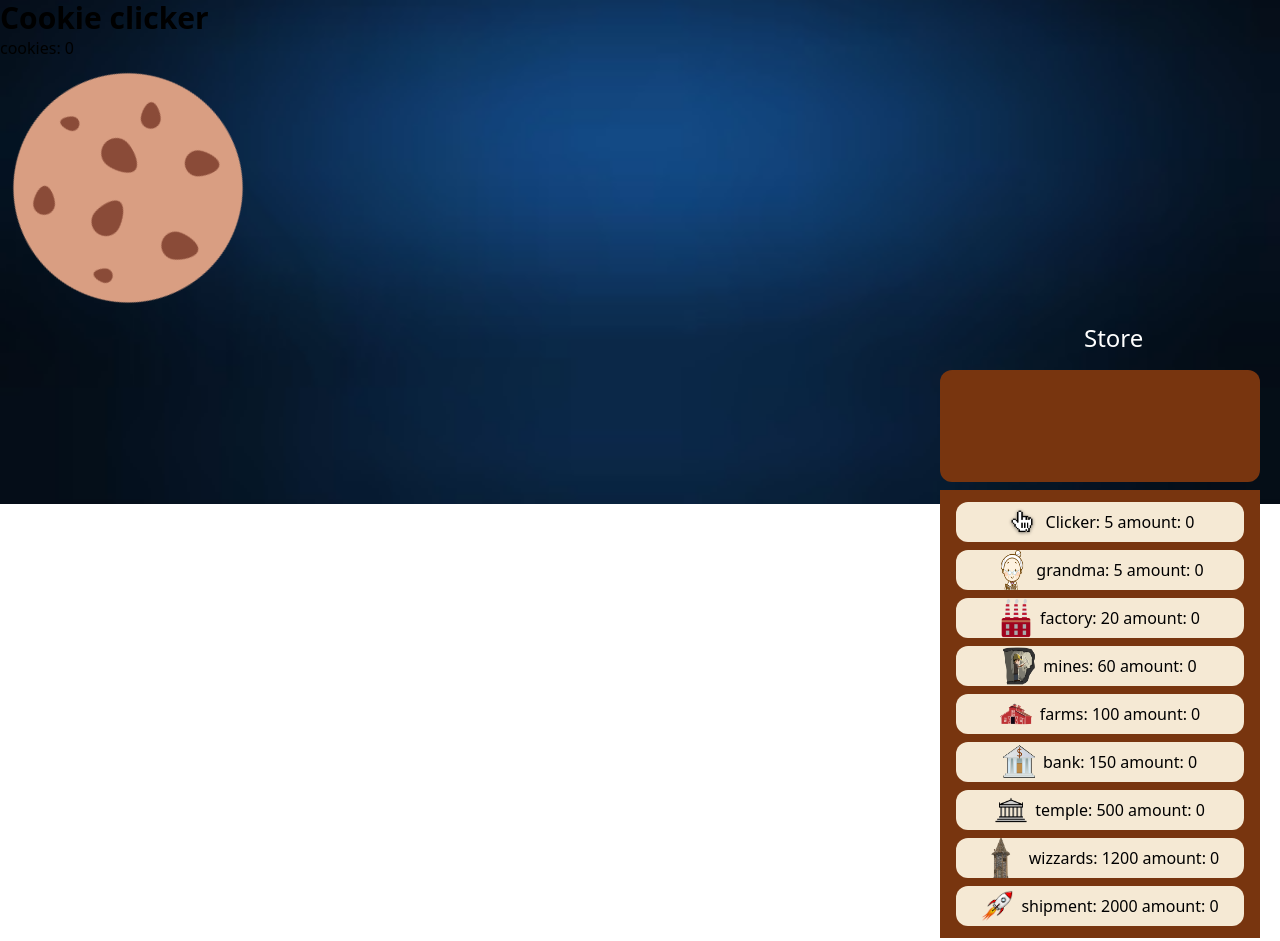
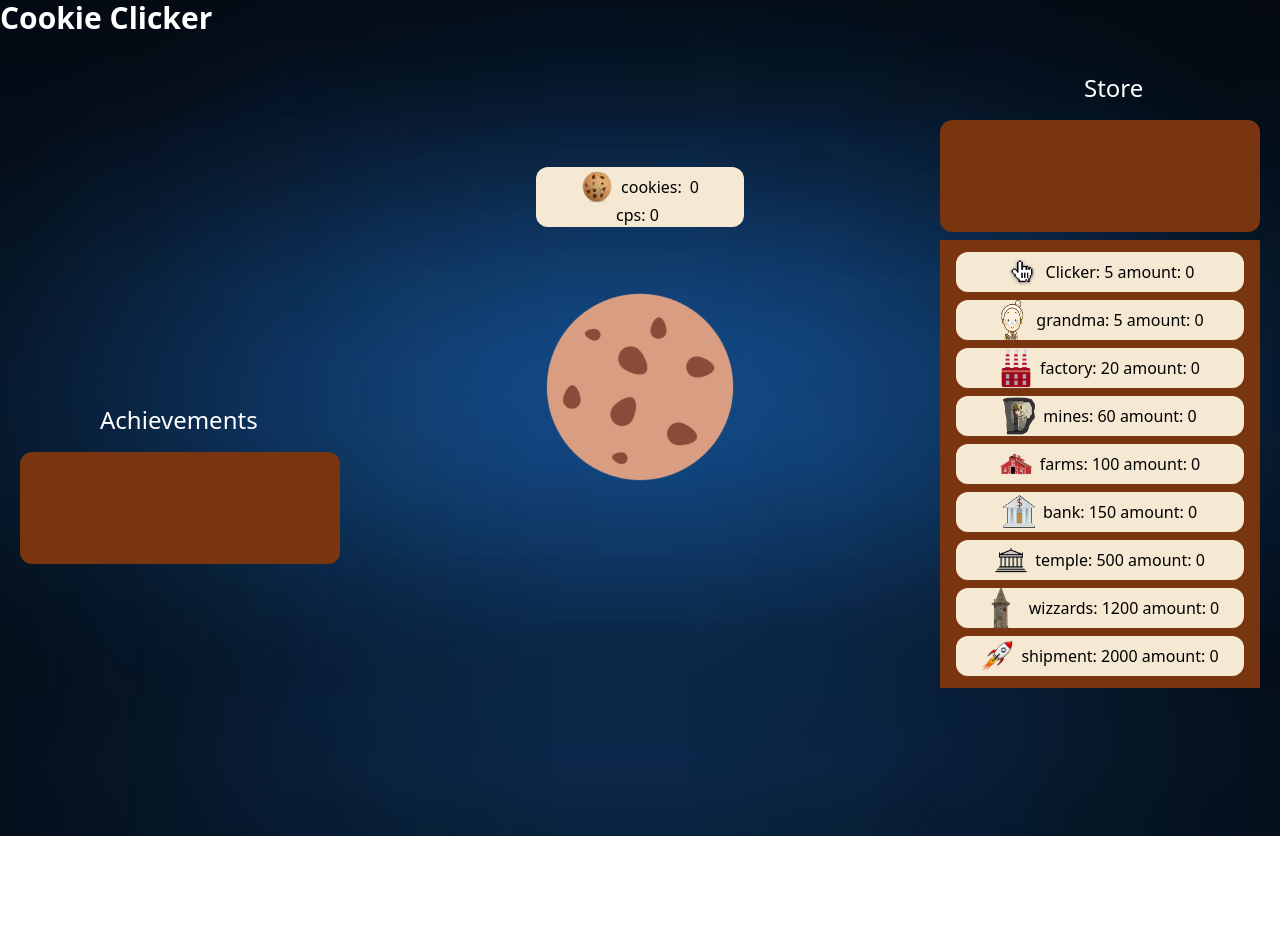
Before and after one commit to Ziad6700/cookie-clicker, a website: page index.html in a window 1280 px wide. After the commit the page ends 836 px from the top, so only its background shows below. Drawn offline with Linux system fonts and the light colour scheme.

Commit message:
De Cookie-Clicker wit kleur gaaf.

```diff
--- a/index.html
+++ b/index.html
@@ -7,19 +7,37 @@
 </head>
 <body class="bg-cover bg-center w-screen overflow-x-hidden overflow-hidden">
   <header>
-  <h1 class="text-3xl font-bold underline">
-    Cookie clicker
+  <h1 class="text-3xl font-bold underline text-white">
+    Cookie Clicker
   </h1>
 </header>
-
-<main>
-  <h3>cookies: <span id="counter">0</span></h3>
-  <button onclick="cookieClicker1.plusCookies()">
-  <img src="./images/PerfectCookie.webp" class="w-40 animate-spin-slow">
+  <main class="relative h-screen flex items-center justify-center">
+    <div class="w-fit mx-auto mb-52 flex flex-col items-center space-y-4 ">
+      <div class="bg-[#F5E9D4] w-52 h-15 rounded-xl">
+        <h4 class="flex items-center justify-center gap-2 mt-1"><img class="w-8 h-8" src="./images/cookie.png"> cookies: <span id="counter">0</span></h4>
+        <h4 class="ml-20" ><span class="" id="cookiesPerSecond">cps: 0</span></h4>
+      </div>
+      <div class="mt-10">
+        <button class=" mt-10" onclick="cookieClicker1.plusCookies()">
+          <img src="./images/PerfectCookie.webp" class="w-52 animate-spin-slow cursor-pointer">
         </button>
       </div>
     </div>
 
+    <div class="absolute left-5 flex flex-col gap-2 h-120 rounded-xl mt-24">
+      <h2 class="text-white text-2xl ml-20 mb-2">Achievements</h2>
+      <div class="flex flex-row flex-wrap bg-[#78350F] gap-3 p-2 rounded-xl h-28 w-80">
+        <button title="congrats on your first 100 cookies" id="cookieAchievement" class="h-10 w-10 rounded-md hidden"><img id="cookieAchieve" class="w-9 h-8" src="./images/cookieachievement.png"></button>
+        <button title="congrats on your first 5 grandma's" id="grandmaAchievement" class="h-10 w-10 rounded-md hidden"><img id="grandmaAchieve" class="w-9 h-8" src="./images/grandmaachievement.webp"></button>
+        <button title="congrats on your first 5 factories" id="factoryAchievement" class="h-10 w-10 rounded-md hidden"><img id="factoryAchieve" class="w-9 h-8" src="./images/factoryachievement.png"></button>
+        <button title="congrats on your first 5 mines" id="mineAchievement" class="h-10 w-10 rounded-md hidden"><img id="mineAchieve" class="w-9 h-8" src="./images/mineachievement.png"></button>
+        <button title="congrats on your first 5 farms" id="farmAchievement" class="h-10 w-10 rounded-md hidden"><img id="farmAchieve" class="w-9 h-8" src="./images/farmachievement.png"></button>
+        <button title="congrats on your first 5 banks" id="bankAchievement" class="h-10 w-10 rounded-md hidden"><img id="bankAchieve" class="w-9 h-8" src="./images/bankachievement.png"></button>
+        <button title="congrats on your first 5 temples" id="templeAchievement" class="h-10 w-10 rounded-md hidden"><img id="templeAchieve" class="w-9 h-8" src="./images/templeachievement.png"></button>
+        <button title="congrats on your first 5 wizzards" id="wizzardAchievement" class="h-10 w-10 rounded-md hidden"><img id="wizzardAchieve" class="w-9 h-8" src="./images/wizzardachievement.png"></button>
+        <button title="congrats on your first 5 shipments" id="shipmentAchievement" class="h-10 w-10 rounded-md hidden"><img id="shipmentAchieve" class="w-9 h-8" src="./images/shipmentachievement.png"></button>
+      </div>
+    </div>
 
     <div class="absolute right-96">
       <div id="notEnoughCookies" class="flex flex-row flex-wrap bg-gray-800 gap-3 p-2 rounded-xl h-10 w-52 animate-pulse-heart hidden">
@@ -27,51 +45,34 @@
       </div>
     </div>
 
-
     <div class="absolute right-5 flex flex-col gap-2 h-120 rounded-xl">
-
       <h2 class="text-white text-2xl ml-36 mb-2">Store</h2>
 
       <div class="flex flex-row flex-wrap bg-[#78350F] gap-3 p-2 rounded-xl h-28 w-80">
         <button title="upgrade grandma: 10 cookies" class="hidden h-10 w-10 rounded-md upgradeicon" id="priceGrandmaUpgrade" onclick="grannyBooster.grannyUpgrade()"><img class="w-8 h-8" src="./images/lovegranny.webp"></button>
-
         <button title="upgrade factory: 10 cookies" class="hidden h-10 w-10 rounded-md" id="priceFactoryUpgrade" onclick="factoryBooster.factoriesUpgrade()"><img class="w-8 h-8" src="./images/factorylove.png"></button>
-
         <button title="upgrade mine: 10 cookies" class="hidden h-10 w-10 rounded-md" id="priceMineUpgrade" onclick="mineBooster.mineUpgrade()"><img class="w-8 h-8" src="./images/minelove.png"></button>
-
         <button title="upgrade farm: 10 cookies" class="hidden h-10 w-10 rounded-md" id="priceFarmUpgrade" onclick="farmBooster.farmUpgrade()"><img class="w-8 h-8" src="./images/watercanlove.webp"></button>
-
         <button title="upgrade bank: 10 cookies" class="hidden h-10 w-10 rounded-md" id="priceBankUpgrade" onclick="bankBooster.bankUpgrade()"><img class="w-8 h-8" src="./images/moneysack.webp"></button>
-
         <button title="upgrade temple: 10 cookies" class="hidden h-10 w-10 rounded-md" id="priceTempleUpgrade" onclick="templeBooster.templeUpgrade()"><img class="w-8 h-8" src="./images/minetorch.png"></button>
-
         <button title="upgrade wizzards: 10 cookies" class="hidden h-10 w-10 rounded-md" id="priceWizzardTowerUpgrade" onclick="wizzardTowerBooster.wizzardTowerUpgrade()"><img class="w-8 h-8" src="./images/wizzard.png"></button>
-
         <button title="upgrade shipment: 10 cookies" class="hidden h-10 w-10 rounded-md" id="priceShipmentUpgrade" onclick="shipmentBooster.shipmentUpgrade()"><img class="w-8 h-8" src="./images/rocketlove.png"></button>
       </div>
 
       <div class="flex flex-col gap-2 bg-[#78350F] h-112 w-80 mb-28">
         <button class="bg-[#F5E9D4] flex items-center justify-center gap-2 w-72 h-10 mt-3 ml-4 rounded-xl" id="priceClicker" onclick="clickerUpgrade.clickUpgrade()"><img src="./images/cursor.png" class="w-8 h-8" alt="cursor">Clicker: 5 amount: 0</button>
-
         <button class="bg-[#F5E9D4] flex items-center justify-center gap-2 w-72 h-10 ml-4 rounded-xl" id="grandma" onclick="grandma.buy()"><img src="./images/grandma.png" class="w-8 h-10 rounded" alt="grandma"> grandma: 5 amount: 0</button>
-
         <button class="bg-[#F5E9D4] flex items-center justify-center gap-2 w-72 h-10 ml-4 rounded-xl" id="factory" onclick="factory.buy()"><img src="./images/factory.webp" class="w-8 h-10" alt="factory"> factory: 20 amount: 0</button>
-
         <button class="bg-[#F5E9D4] flex items-center justify-center gap-2 w-72 h-10 ml-4 rounded-xl" id="mines" onclick="mines.buy()"><img src="./images/mine.png" class="w-8 h-10" alt="mines"> mines: 60 amount: 0</button>
-
         <button class="bg-[#F5E9D4] flex items-center justify-center gap-2 w-72 h-10 ml-4 rounded-xl" id="farms" onclick="farms.buy()"><img src="./images/farm.webp" class="w-8 h-10" alt="farms"> farms: 100 amount: 0</button>
-
         <button class="bg-[#F5E9D4] flex items-center justify-center gap-2 w-72 h-10 ml-4 rounded-xl" id="bank" onclick="bank.buy()"><img src="./images/bank.png" class="w-8 h-10" alt="banks"> bank: 150 amount: 0</button>
-
         <button class="bg-[#F5E9D4] flex items-center justify-center gap-2 w-72 h-10 ml-4 rounded-xl" id="temple" onclick="temple.buy()"><img src="./images/temple.webp" class="w-8 h-10" alt="temples"> temple: 500 amount: 0</button>
-
         <button class="bg-[#F5E9D4] flex items-center justify-center gap-2 w-72 h-10 ml-4 rounded-xl" id="wizzardTower" onclick="wizzardTower.buy()"><img src="./images/wizzardtower.webp" class="w-10 h-10" alt="wizzards"> wizzards: 1200 amount: 0</button>
-
         <button class="bg-[#F5E9D4] flex items-center justify-center gap-2 w-72 h-10 ml-4 rounded-xl" id="shipment" onclick="shipment.buy()"><img src="./images/ship.webp" class="w-8 h-8" alt="ship"> shipment: 2000 amount: 0</button>
-
       </div>
     </div>
   </main>
+
   <script src="cookie.js"></script>
 </body>
 </html>
```
Lines whose indentation alone changed are shown as unchanged.
